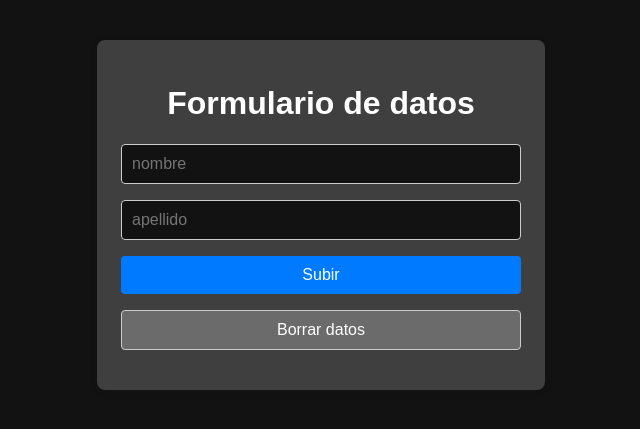
After one commit to caglitos/Maestro-Rogelio, a PHP site: page / in a window 1280 px wide. The commit adds this page. Shown: the top 429 px of the page, without its empty margins (319-959 px from the left). Run offline with PHP 8.4, Linux system fonts and the light colour scheme.

Commit message:
Clase 5 control de clase

```diff
--- /dev/null
+++ b/Clase5/clases/index.html
@@ -0,0 +1,26 @@
+<!DOCTYPE html>
+<html>
+  <head>
+    <meta charset="UTF-8" />
+    <meta name="viewport" content="width=device-width, initial-scale=1.0" />
+    <link rel="stylesheet" href="style.css" />
+    <title>Datos de la persona</title>
+
+  </head>
+
+  <body>
+    <form action="controlClase.php" method="post">
+      <h1>Formulario de datos</h1>
+      <input type="text" name="txtNombre" placeholder="nombre" />
+      <input type="text" name="txtApellido" placeholder="apellido" />
+
+      <input type="submit" value="Subir" />
+      <input type="reset" value="Borrar datos" />
+
+    </form>
+
+  </body>
+
+</html>
+
+<!-- Carlos Rodrigo Briseño Ruiz -->
--- /dev/null
+++ b/Clase5/clases/style.css
@@ -0,0 +1,60 @@
+* {
+    color-scheme: dark;
+    font-family: Arial, Helvetica, sans-serif;
+}
+
+form {
+    max-width: 400px;
+    margin: 40px auto;
+    padding: 24px;
+    background: #3f3f3f;
+    border-radius: 8px;
+    box-shadow: 0 2px 8px rgba(0,0,0,0.08);
+}
+
+label {
+    display: block;
+    margin-bottom: 8px;
+    font-weight: 500;
+    color: #fff;
+}
+
+input,
+textarea,
+select {
+    width: 100%;
+    padding: 10px;
+    margin-bottom: 16px;
+    border: 1px solid #ccc;
+    border-radius: 4px;
+    font-size: 1rem;
+    box-sizing: border-box;
+}
+
+input:focus,
+textarea:focus,
+select:focus {
+    border-color: #007bff;
+    outline: none;
+}
+
+button,
+input[type="submit"] {
+    background: #007bff;
+    color: #fff;
+    border: none;
+    padding: 10px 20px;
+    border-radius: 4px;
+    font-size: 1rem;
+    cursor: pointer;
+    transition: background 0.2s;
+}
+
+button:hover,
+input[type="submit"]:hover {
+    background: #0056b3;
+}
+
+h1{
+    text-align: center;
+}
```
Also changed, not shown: Clase5/clases/clase.php (+14 -6 lines), Clase5/clases/controlClase.php (added, +14 -0 lines).
